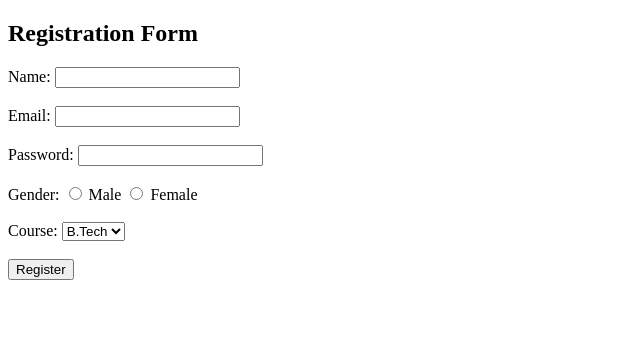
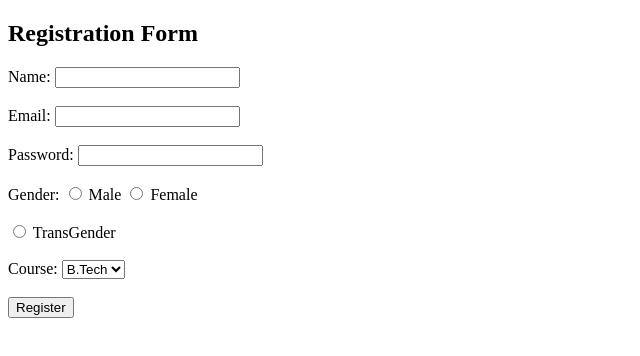
Before and after one commit to rajesh-04102005/resume, a plain HTML site: page index.html in a window 1280 px wide. Shown: the whole page, without its empty margins (0-640 px from the left). Drawn offline with Linux system fonts and the light colour scheme.

Commit message:
Added new task

```diff
--- a/index.html
+++ b/index.html
@@ -12,6 +12,7 @@
   Gender:
   <input type="radio" name="gender" value="Male"> Male
   <input type="radio" name="gender" value="Female"> Female<br><br>
+  <input type="radio" name="gender" value="Trans"> TransGender<br><br>
   Course:
   <select name="course">
     <option>B.Tech</option>
```
